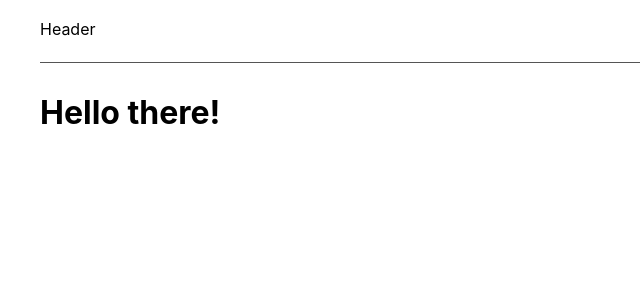
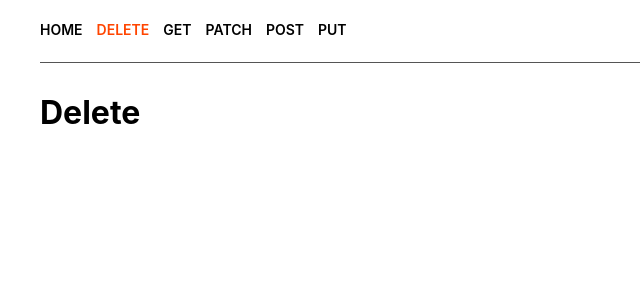
Before and after one commit to Winnbor/httpbin, a React (Create React App) app: page /delete in a window 1280 px wide. Shown: the top 300 px of the page, without its empty margins (0-640 px from the left). Built offline with nearby package versions, Linux system fonts and the light colour scheme.

Commit message:
Add every page view and routes for them

```diff
--- a/src/App.jsx
+++ b/src/App.jsx
@@ -1,12 +1,43 @@
+import { Switch, Route } from 'react-router-dom';
+
 import Container from 'components/Container/Container';
 import Header from 'components/Header/Header';
+
 import HomeView from 'views/HomeView';
+import DeleteView from 'views/DeleteView';
+import GetView from 'views/GetView';
+import PatchView from 'views/PatchView';
+import PostView from 'views/PostView';
+import PutView from 'views/PutView';
+import NotFoundView from 'views/NotFoundView';
 
 function App() {
   return (
     <Container>
       <Header />
-      <HomeView />
+      <Switch>
+        <Route path="/" exact>
+          <HomeView />
+        </Route>
+        <Route path="/delete">
+          <DeleteView />
+        </Route>
+        <Route path="/get">
+          <GetView />
+        </Route>
+        <Route path="/patch">
+          <PatchView />
+        </Route>
+        <Route path="/post">
+          <PostView />
+        </Route>
+        <Route path="/put">
+          <PutView />
+        </Route>
+        <Route>
+          <NotFoundView />
+        </Route>
+      </Switch>
     </Container>
   );
 }
--- a/src/components/Header/Header.jsx
+++ b/src/components/Header/Header.jsx
@@ -1,10 +1,10 @@
+import NavBar from 'components/NavBar/NavBar';
 import './Header.scss';
 
 export default function Header() {
   return (
     <header className="Header">
-      {/* <NavBar /> */}
-      Header
+      <NavBar />
     </header>
   );
 }
--- /dev/null
+++ b/src/components/NavBar/NavBar.jsx
@@ -0,0 +1,52 @@
+import { NavLink } from 'react-router-dom';
+import './NavBar.scss';
+
+export default function NavBar() {
+  return (
+    <nav>
+      <NavLink
+        exact
+        to="/"
+        className="nav-link"
+        activeClassName="nav-link--active"
+      >
+        Home
+      </NavLink>
+      <NavLink
+        to="/delete"
+        className="nav-link"
+        activeClassName="nav-link--active"
+      >
+        Delete
+      </NavLink>
+      <NavLink
+        to="/get"
+        className="nav-link"
+        activeClassName="nav-link--active"
+      >
+        Get
+      </NavLink>
+      <NavLink
+        to="/patch"
+        className="nav-link"
+        activeClassName="nav-link--active"
+      >
+        Patch
+      </NavLink>
+      <NavLink
+        to="/post"
+        className="nav-link"
+        activeClassName="nav-link--active"
+      >
+        Post
+      </NavLink>
+      <NavLink
+        to="/put"
+        className="nav-link"
+        activeClassName="nav-link--active"
+      >
+        Put
+      </NavLink>
+    </nav>
+  );
+}
--- /dev/null
+++ b/src/components/NavBar/NavBar.scss
@@ -0,0 +1,19 @@
+.nav-link {
+  font-size: 14px;
+  font-weight: 600;
+  text-transform: uppercase;
+  text-decoration: none;
+  color: inherit;
+
+  &:not(:last-child) {
+    margin-right: 1em;
+  }
+
+  &:hover {
+    color: orangered;
+  }
+
+  &--active {
+    color: orangered;
+  }
+}
--- a/src/index.js
+++ b/src/index.js
@@ -1,12 +1,15 @@
 import React from 'react';
 import ReactDOM from 'react-dom';
+import { BrowserRouter } from 'react-router-dom';
 import 'modern-normalize/modern-normalize.css';
 import './index.scss';
 import App from './App.jsx';
 
 ReactDOM.render(
   <React.StrictMode>
-    <App />
+    <BrowserRouter>
+      <App />
+    </BrowserRouter>
   </React.StrictMode>,
   document.getElementById('root'),
 );
--- /dev/null
+++ b/src/views/DeleteView.jsx
@@ -0,0 +1,7 @@
+export default function DeleteView() {
+  return (
+    <div>
+      <h1>Delete</h1>
+    </div>
+  );
+}
--- /dev/null
+++ b/src/views/GetView.jsx
@@ -0,0 +1,7 @@
+export default function GetView() {
+  return (
+    <div>
+      <h1>Get</h1>
+    </div>
+  );
+}
--- /dev/null
+++ b/src/views/NotFoundView.jsx
@@ -0,0 +1,7 @@
+export default function NotFoundView() {
+  return (
+    <div>
+      <h1>404 Not found</h1>
+    </div>
+  );
+}
--- /dev/null
+++ b/src/views/PatchView.jsx
@@ -0,0 +1,7 @@
+export default function PatchView() {
+  return (
+    <div>
+      <h1>Patch</h1>
+    </div>
+  );
+}
--- /dev/null
+++ b/src/views/PostView.jsx
@@ -0,0 +1,7 @@
+export default function PostView() {
+  return (
+    <div>
+      <h1>Post</h1>
+    </div>
+  );
+}
--- /dev/null
+++ b/src/views/PutView.jsx
@@ -0,0 +1,7 @@
+export default function PutView() {
+  return (
+    <div>
+      <h1>Put</h1>
+    </div>
+  );
+}
```
